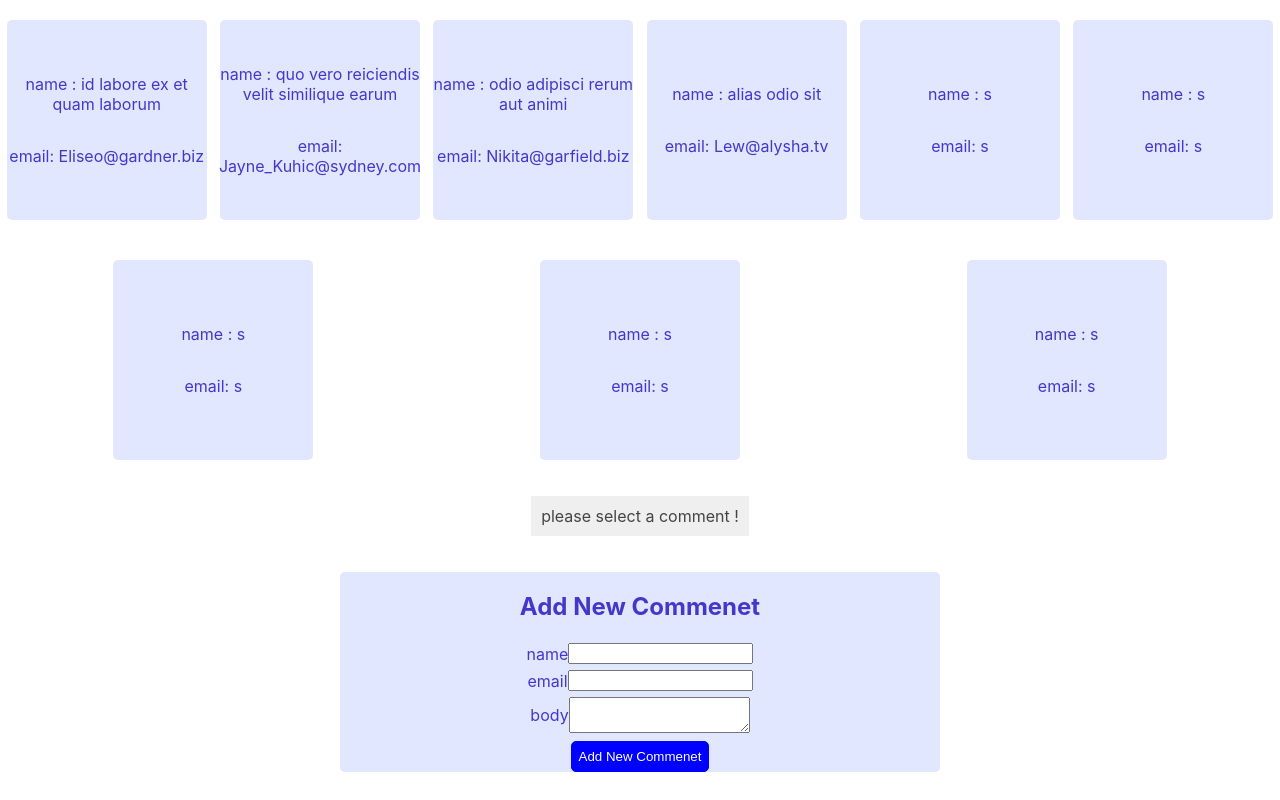
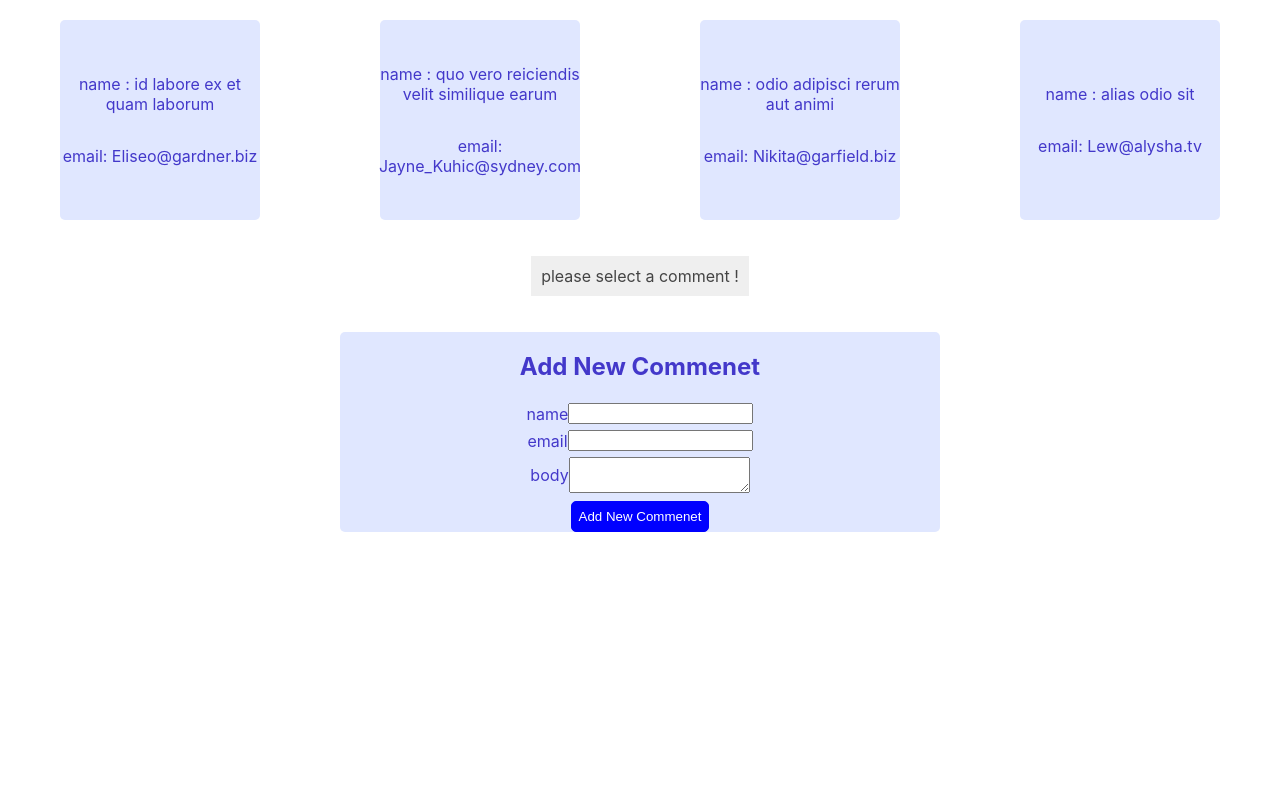
Before and after one commit to sevankeshish/http-app, a React (Create React App) app: page / in a window 1280 px wide. Built offline with nearby package versions, Linux system fonts and the light colour scheme; data requests are answered from the project's data file.

Commit message:
error handling with toastify

```diff
--- a/data/db.json
+++ b/data/db.json
@@ -27,46 +27,6 @@
       "name": "alias odio sit",
       "email": "Lew@alysha.tv",
       "body": "non et atque\noccaecati deserunt quas accusantium unde odit nobis qui voluptatem\nquia voluptas consequuntur itaque dolor\net qui rerum deleniti ut occaecati"
-    },
-    {
-      "name": "s",
-      "email": "s",
-      "body": "",
-      "content": "s",
-      "postId": 10,
-      "id": 5
-    },
-    {
-      "name": "s",
-      "email": "s",
-      "body": "",
-      "content": "s",
-      "postId": 10,
-      "id": 6
-    },
-    {
-      "name": "s",
-      "email": "s",
-      "body": "",
-      "content": "s",
-      "postId": 10,
-      "id": 7
-    },
-    {
-      "name": "s",
-      "email": "s",
-      "body": "",
-      "content": "s",
-      "postId": 10,
-      "id": 8
-    },
-    {
-      "name": "s",
-      "email": "s",
-      "body": "",
-      "content": "s",
-      "postId": 10,
-      "id": 9
     }
   ]
 }
--- a/src/App.js
+++ b/src/App.js
@@ -1,3 +1,6 @@
+
+import { ToastContainer} from 'react-toastify';
+import 'react-toastify/dist/ReactToastify.css';
 import Discussion from "./Container/Discussion/Discussion";
 import "./App.css";
 
@@ -5,6 +8,7 @@ import "./App.css";
 function App() {
   return (
     <div className="App">
+      <ToastContainer/>
       <Discussion/>
     </div>
   );
--- a/src/Container/Discussion/Discussion.jsx
+++ b/src/Container/Discussion/Discussion.jsx
@@ -1,5 +1,6 @@
 import { useEffect, useState } from "react";
 import axios from "axios";
+import { toast} from 'react-toastify';
 
 import Comment from "../../Components/Comment/Comment";
 import FullComment from "../../Components/FullComment/FullComment";
@@ -10,6 +11,7 @@ import "./Discussion.css";
 const Discussion = () => {
   const [comments, setComments] = useState(null);
   const [selectedId, setSelectedId] = useState(null);
+  const [error, setError] = useState(false)
 
   useEffect(() => {
     // axios.get("https://jsonplaceholder.typicode.com/comments")
@@ -28,7 +30,9 @@ const Discussion = () => {
         );
         setComments(data);
       } catch (error) {
-        console.log(error);
+        //calling error which backend sets
+        // setError({message:error.message})
+        setError(true)
       }
     };
     getComments();
@@ -49,22 +53,31 @@ const Discussion = () => {
   //   .catch(()=>{})
   //  }
 
+  const renderComments = () =>{
+    let renderValue = <p>loading ... .</p>
+    //calling error which backend sets
+    // if(error) renderValue = <p>{error.message}</p>
+    if(error){
+      renderValue = <p>fetching data failed !</p>
+      toast.error("fetching data failed !")
+    }
+    if(comments && !error){
+      renderValue = comments.map((c) => (
+       <Comment
+         key={c.id}
+         commentName={c.name}
+         commentEmail={c.email}
+         handleClick={() => selecIdHandler(c.id)}
+       />
+     ))
+    }
+    return renderValue
+  }
 
   return (
     <main>
       <section>
-        {comments ? (
-          comments.map((c) => (
-            <Comment
-              key={c.id}
-              commentName={c.name}
-              commentEmail={c.email}
-              handleClick={() => selecIdHandler(c.id)}
-            />
-          ))
-        ) : (
-          <p>loading ... .</p>
-        )}
+        {renderComments()}
       </section>
       <section>
         <FullComment commentsId={selectedId} />
```
